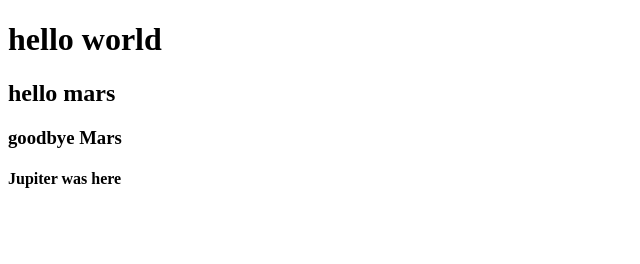
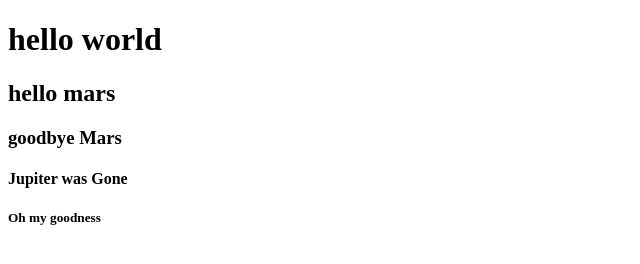
Before and after one commit to Joshbazz/first-repo, a plain HTML site: page index.html in a window 1280 px wide. Shown: the full height of the page, 0-640 px from the left. Drawn offline with Linux system fonts and the light colour scheme.

Commit message:
why do you do this

```diff
--- a/index.html
+++ b/index.html
@@ -3,7 +3,8 @@
     <body>
         <h1>hello world</h1>
         <h2>hello mars</h2>
-        <h3>goodbye Mars</h3>
-        <h4>Jupiter was here</h4>
+        <h3> goodbye Mars</h3>
+        <h4>Jupiter was Gone</h4>
+        <h5>Oh my goodness</h5>
     </body>
 </html>
```
